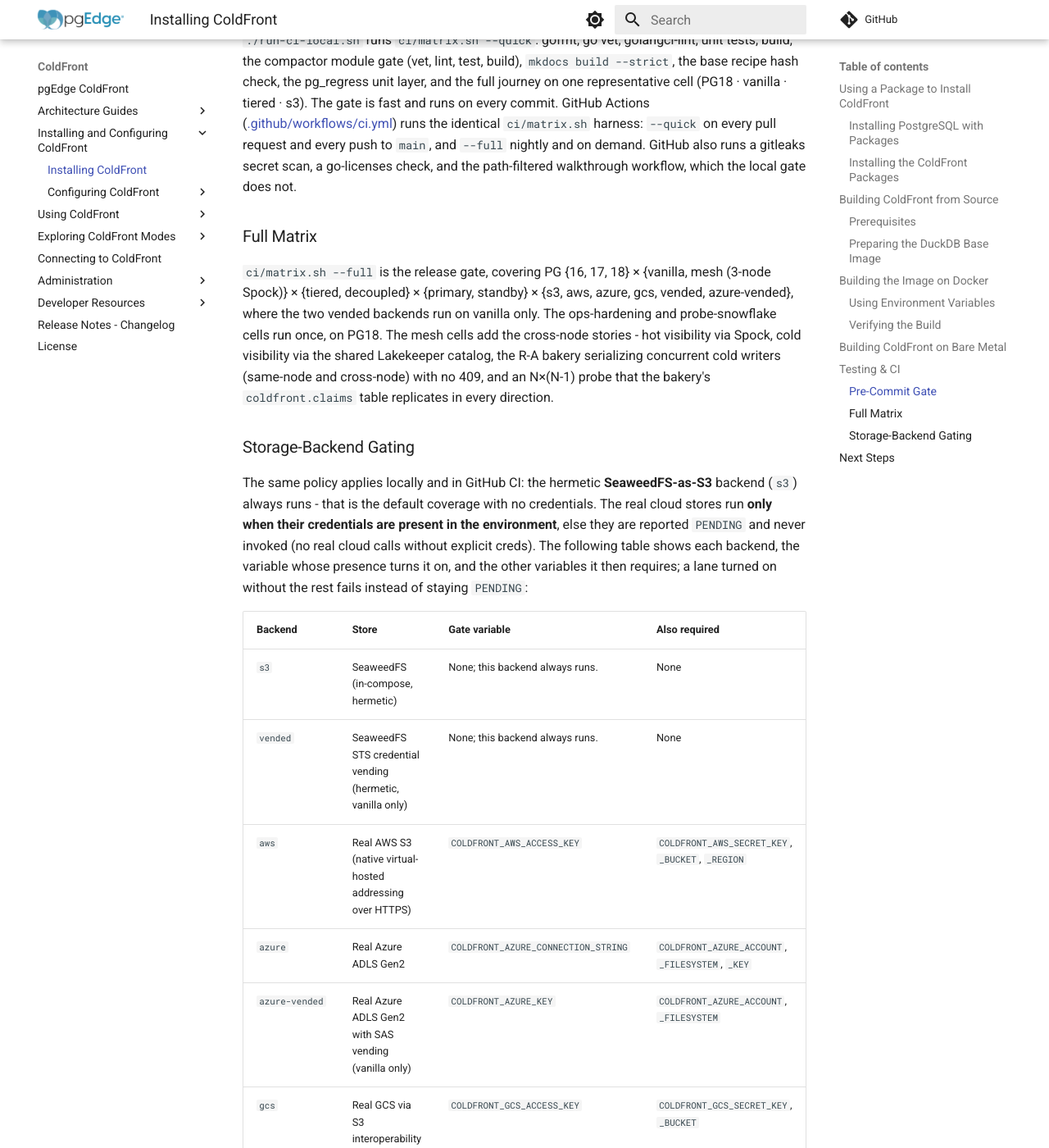
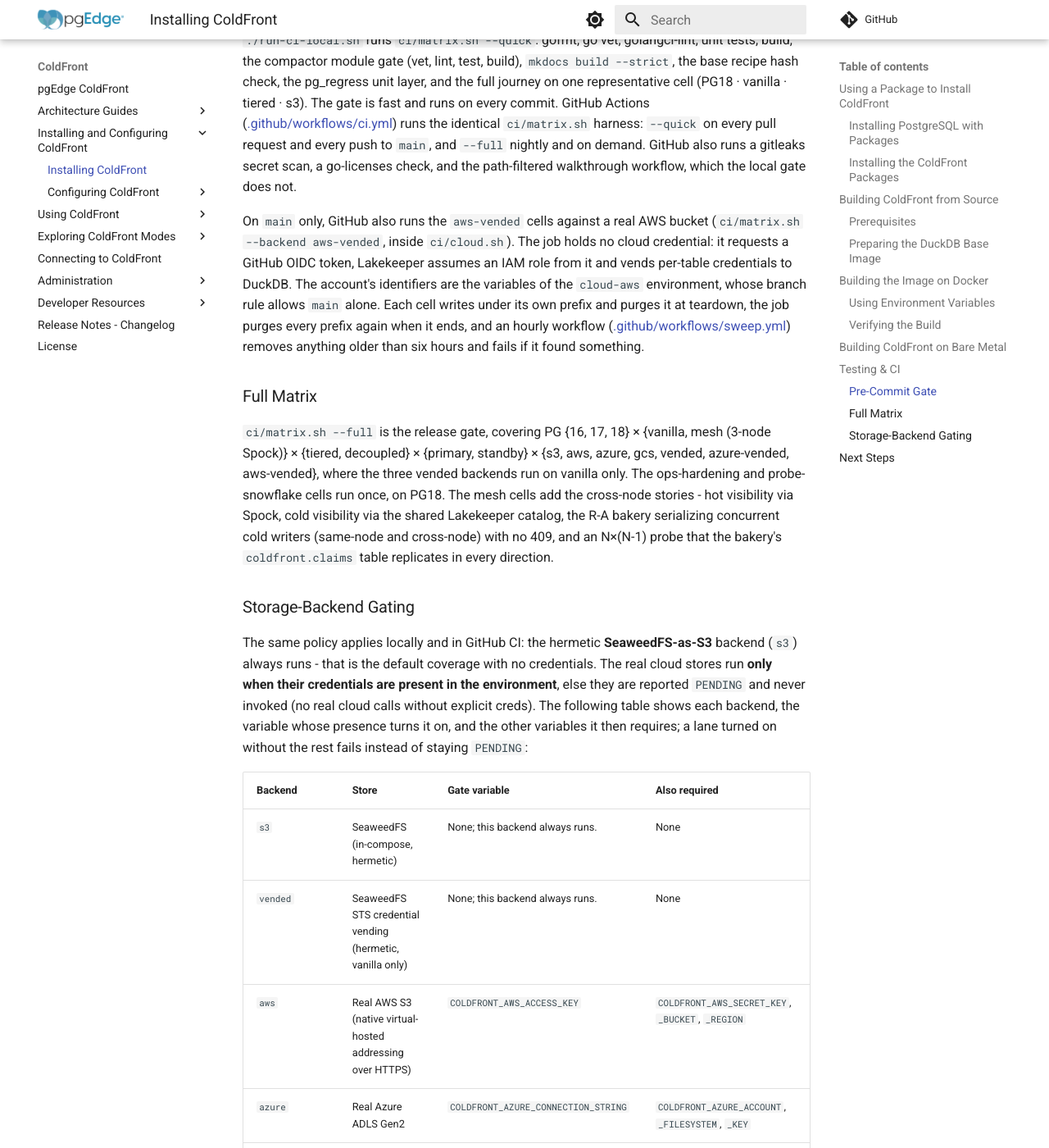
Before and after one commit to pgEdge/coldfront, an MkDocs documentation site: the page built from docs/installation.md, in a window 1280 px wide and 1400 px high, scrolled down 9835 px. Shown: the whole window at 82% size. Built offline with MkDocs 1.6.1 and Material for MkDocs 9.7.7, drawn with Linux system fonts in a browser that asks for light colours; comment, search, counter and statistics services are not loaded; some of the changed text lies outside the part shown.

Commit message:
ci: run the aws-vended cells on main with a federated identity and purge every prefix

```diff
--- a/docs/installation.md
+++ b/docs/installation.md
@@ -394,12 +394,23 @@ every push to `main`, and `--full` nightly and on demand. GitHub also runs a
 gitleaks secret scan, a go-licenses check, and the path-filtered walkthrough
 workflow, which the local gate does not.
 
+On `main` only, GitHub also runs the `aws-vended` cells against a real AWS
+bucket (`ci/matrix.sh --backend aws-vended`, inside `ci/cloud.sh`). The job
+holds no cloud credential: it requests a GitHub OIDC token, Lakekeeper assumes
+an IAM role from it and vends per-table credentials to DuckDB. The account's
+identifiers are the variables of the `cloud-aws` environment, whose branch
+rule allows `main` alone. Each cell writes under its own prefix and purges it
+at teardown, the job purges every prefix again when it ends, and an hourly
+workflow
+([.github/workflows/sweep.yml](https://github.com/pgEdge/ColdFront/blob/main/.github/workflows/sweep.yml))
+removes anything older than six hours and fails if it found something.
+
 ### Full Matrix
 
 `ci/matrix.sh --full` is the release gate, covering PG {16, 17, 18} × {vanilla,
 mesh (3-node Spock)} × {tiered, decoupled} × {primary, standby} × {s3, aws,
-azure, gcs, vended, azure-vended}, where the two vended backends run on vanilla
-only. The ops-hardening and probe-snowflake cells run once, on PG18. The mesh
+azure, gcs, vended, azure-vended, aws-vended}, where the three vended backends
+run on vanilla only. The ops-hardening and probe-snowflake cells run once, on PG18. The mesh
 cells add the cross-node stories - hot visibility via Spock, cold visibility
 via the shared Lakekeeper catalog, the R-A bakery serializing concurrent cold
 writers (same-node and cross-node) with no 409, and an N×(N-1) probe that the
@@ -423,6 +434,7 @@ it then requires; a lane turned on without the rest fails instead of staying
 | `aws`   | Real AWS S3 (native virtual-hosted addressing over HTTPS) | `COLDFRONT_AWS_ACCESS_KEY` | `COLDFRONT_AWS_SECRET_KEY`, `_BUCKET`, `_REGION` |
 | `azure` | Real Azure ADLS Gen2 | `COLDFRONT_AZURE_CONNECTION_STRING` | `COLDFRONT_AZURE_ACCOUNT`, `_FILESYSTEM`, `_KEY` |
 | `azure-vended` | Real Azure ADLS Gen2 with SAS vending (vanilla only) | `COLDFRONT_AZURE_KEY` | `COLDFRONT_AZURE_ACCOUNT`, `_FILESYSTEM` |
+| `aws-vended` | Real AWS S3 with STS vending and no stored key (vanilla only) | `COLDFRONT_AWS_DATA_ROLE_ARN` | `COLDFRONT_AWS_EXTERNAL_ID`, `_BUCKET`, `_REGION`; in CI also `_CI_ROLE_ARN` and the job's OIDC token, locally the caller's own AWS session |
 | `gcs`   | Real GCS via S3 interoperability (HMAC) | `COLDFRONT_GCS_ACCESS_KEY` | `COLDFRONT_GCS_SECRET_KEY`, `_BUCKET` |
 
 In GitHub Actions these come from repo secrets; an unset secret arrives empty,
```
Also changed, not shown: README.md (+1 -0 lines), docker-compose.aws-vended.yml (added, +13 -0 lines), 7 other files.
